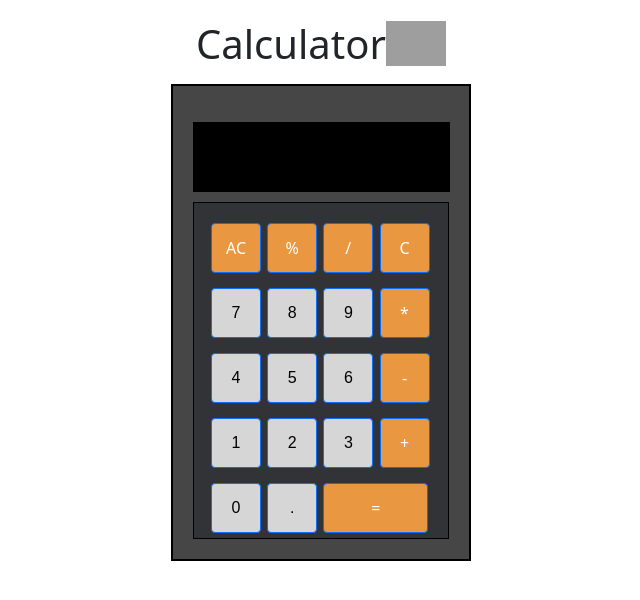
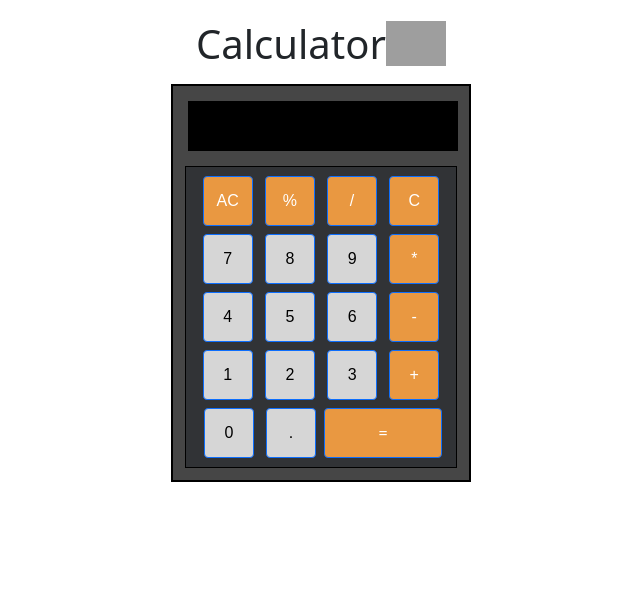
Before and after one commit to Pavithra-selvi/React-calculator, a React (Create React App) app: page / in a window 1280 px wide. Shown: the top 600 px of the page, without its empty margins (319-959 px from the left). Built offline with nearby package versions, Linux system fonts and the light colour scheme; grey boxes are pictures that could not be loaded.

Commit message:
input value limited

```diff
--- a/src/Components/App.js
+++ b/src/Components/App.js
@@ -3,9 +3,10 @@ import "./App.css";
 import "bootstrap/dist/css/bootstrap.min.css";
 import { Button } from "react-bootstrap";
 import "./ButtonComponent.scss";
+import "./Display.css";
 
 // imported component
-import Display from "./Display";
+//import Display from "./Display";
 
 //imported image
 import github from "../images/github.png";
@@ -57,7 +58,7 @@ function App() {
     setPreviousNumber(result);
     setResult("");
     setOperator("divide");
-    setOperatorValue( operatorValue == "=" ? "" : "/")
+    setOperatorValue( operatorValue == "=" ? "" : "/") ;
   };
 
   // clear All
@@ -67,17 +68,13 @@ function App() {
     setValue("");
     setPreviousNumber("");
   };
+
   // backspace
   const backspace = () => {
-    setResult(result.slice(0, -1));
-    // setOperatorValue(operatorValue.slice(0,-1));
+      const value = result.toString().slice(0, -1);
+      setResult(value);
+  };
 
-    // setValue(value.slice(0, -1));
-    // console.log(result);
-    // console.log(operatorValue);
-    // console.log(previousNumber);
-
-  };
   // adding zero to input
   const addZeroToInput = (val) => {
     if (val !== "") {
@@ -104,19 +101,12 @@ function App() {
   //   setResult(newValue);
   // };
 
+//percentage
   const percentage = () =>{
-    // const value= result;
-    // const currentNumber = result;
-    // const val = (parseFloat(previousNumber) / parseFloat(currentNumber));
     if(parseInt(result)){
-      //const newValue = parseFloat(result) * 100;
       setResult(result/100);
-      //console.log("pre-->", parseInt(result), parseFloat(result))
     }else if (parseFloat(result)){
       setResult(result / 100);
-
-      // const newValue = parseFloat(result) / 100;
-      // setResult(newValue);
     }
   }
 
@@ -138,33 +128,15 @@ function App() {
       setOperatorValue("*")
     } else if (operator === "divide") {
       setResult(parseFloat(previousNumber) / parseFloat(currentNumber));
-     // let val=String(parseFloat(previousNumber) / parseFloat(currentNumber));
-    //   let cal;
-    //   let output;
-    //   if (val % 1 === 0) {
-    //     cal = val;
-    // }
-    // else {
-    //     output = val;
-    //     const numStr = String(output)
-    //     console.log("numStr : " + numStr);
-
-    //     if (numStr.includes('.')) {
-    //        let data = numStr.split('.')[1].length;
-    //         console.log("decimal digits -> data : " + data);
-
-    //         if(data <= 9){
-    //           cal = numStr
-    //         }else{
-    //           cal = Number(val).toFixed(10)
-    //         }
-    //     }}
-      // setVal(cal);
-      // setResult(cal);
       setValue(result)
       setOperatorValue("/")
     } else return;
   };
+
+  //to limit the input value
+  const total = result.toString().substring(0, 14)
+  let joinValue = previousNumber + operatorValue
+  const inputTotal = joinValue.toString().substring(0, 14)
 
   return (
     <div className="center">
@@ -184,32 +156,29 @@ function App() {
         </span>
       </h1>
       <div className="main">
-          <div
-           style={{color:"white",fontSize:"20px",
-           width:"260px",height:"20px",
-           display:"inline-block",marginLeft:"20px",
-           textAlign:"right"}}>
-            {value ? "" : previousNumber + operatorValue}{result}
+        <div>
+          <div className="display">
+            {value ? "" : inputTotal}{total}
             </div>
-        <Display result={result}/>
-
+        {/* <Display result={result}/> */}
+        </div>
         <div className="button-div">
-          <div>
-            <Button name="AC" className="button" onClick={clearInput}>
+          <div className="text-center">
+            <Button name="AC" className="symbol" onClick={clearInput}>
               AC
             </Button>{" "}
-            <Button name="%" className="button" onClick={percentage}>
+            <Button name="%" className= "symbol" onClick={percentage}>
               %
             </Button>{" "}
-            <Button name="/" className="button" onClick={divide}>
+            <Button name="/" className="symbol" onClick={divide}>
               /
             </Button>{" "}
-            <Button name="C" className="button" onClick={backspace}>
+            <Button name="C" className="symbol" onClick={backspace}>
               C
             </Button>{" "}
           </div>
 
-          <div>
+          <div className="text-center">
             <Button
               name="7"
               className="numberbutton"
@@ -231,12 +200,12 @@ function App() {
             >
               9
             </Button>{" "}
-            <Button name="*" className="button" onClick={multiply}>
+            <Button name="*" className="symbol" onClick={multiply}>
               *
             </Button>{" "}
           </div>
 
-          <div>
+          <div className="text-center">
             <Button
               name="4"
               className="numberbutton"
@@ -258,12 +227,12 @@ function App() {
             >
               6
             </Button>{" "}
-            <Button name="-" className="button" onClick={subtract}>
+            <Button name="-" className="symbol" onClick={subtract}>
               -
             </Button>{" "}
           </div>
 
-          <div>
+          <div className="text-center">
             <Button
               name="1"
               className="numberbutton"
@@ -285,12 +254,12 @@ function App() {
             >
               3
             </Button>{" "}
-            <Button name="+" className="button" onClick={addition}>
+            <Button name="+" className="symbol" onClick={addition}>
               +
             </Button>{" "}
           </div>
 
-          <div>
+          <div className="text-center">
             <Button
               name="0"
               className="numberbutton"
--- a/src/Components/ButtonComponent.scss
+++ b/src/Components/ButtonComponent.scss
@@ -2,41 +2,50 @@ $mycolor:#e99841;
 $color:black;
 $bgcolor:#d6d6d6;
 
-.button{
-    width:50px;
-    height:50px;
-    padding:10px;
-    margin-top: 15px;//10px
-    margin-left: 2px;
-    background-color: $mycolor;
-    font-weight: lighter;
-}
-.button:hover{
+
+.button {
     background-color: $mycolor;
 }
-.button-div{
-    padding: 5px 15px;//5 px 15px
-    /* padding-left: 10px; */
-    margin: 20px;//
-    margin-top: 0px;
+
+.button:hover {
+    background-color: $mycolor;
+}
+
+.symbol {
+    background-color: $mycolor;
+    width: 50px;
+    height: 50px;
+    margin: 4px;
+    color: white;
+    font-family: Arial, Helvetica, sans-serif;
+}
+
+.button-div {
+    padding: 5px;
+    margin: 12px;
+    //margin-top: 0px;
     /* margin-right: 10px; */
-    border:1px solid black;
+    border: 1px solid black;
     background-color: #313336;
 }
-.equals{
-    width:105px;
+
+.equals {
+    width: 118px;
+    height: 50px;
 }
-.numberbutton{
-    width:50px;
-    height:50px;
-    padding:10px;
-    margin-top: 15px;
-    margin-left: 2px;
-    background-color:$bgcolor;
-    color:$color;
+
+.numberbutton {
+    width: 50px;
+    height: 50px;
+    //padding:10px;
+    margin: 4px;
+    //margin-left: 2px;
+    background-color: $bgcolor;
+    color: $color;
     font-family: Arial, Helvetica, sans-serif;
 }
-.numberbutton:hover{
-    background-color:$bgcolor;
-    color:$color;
+
+.numberbutton:hover {
+    background-color: $bgcolor;
+    color: $color;
 }
--- a/src/Components/Display.css
+++ b/src/Components/Display.css
@@ -1,11 +1,11 @@
 .display{
-    width:257px;
-    height: 70px;
-    padding: 20px;
-    margin: 10px;
-    margin-left: 20px;
-    /* margin-right: 50px; */
-    border:1px solid black;
+    width:270px;
+    height: 50px;
+   /* padding: 20px; */
+ /* margin: 12px;  */
+  margin: 15px;
+   padding-right: 10px;
+  border:1px solid black;
     background-color: black;
     color:white;
     font-size: 30px;
```
